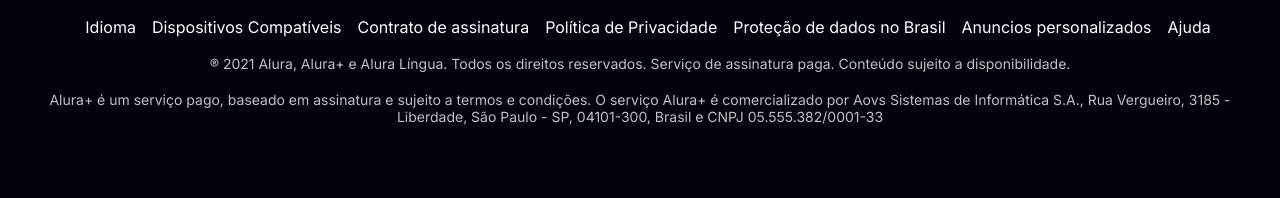
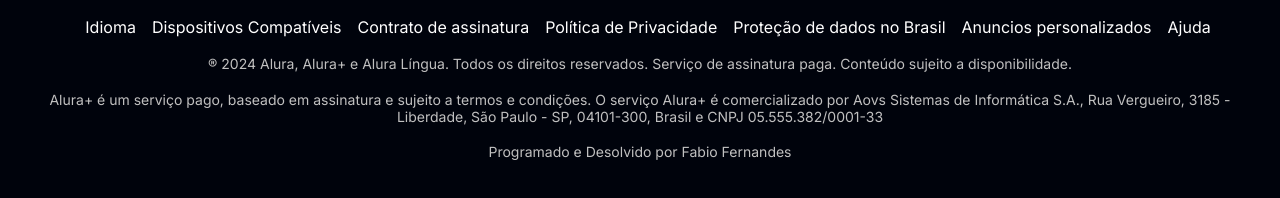
Before and after one commit to Fabiogmf/aluraplus, a plain HTML site: page index.html in a window 1280 px wide. Shown: the part 3693-3891 px from the top of the page. Drawn offline with Linux system fonts and the light colour scheme.

Commit message:
alteração de rodapé e adição de readme

```diff
--- a/index.html
+++ b/index.html
@@ -100,8 +100,9 @@
                 <a href="https://www.alura.com.br/contato" target="_blank">Ajuda</a>
             </li>
         </ul>
-        <p class="rodape__texto">® 2021 Alura, Alura+ e Alura Língua. Todos os direitos reservados. Serviço de assinatura paga. Conteúdo sujeito a disponibilidade.</p>
+        <p class="rodape__texto">® 2024 Alura, Alura+ e Alura Língua. Todos os direitos reservados. Serviço de assinatura paga. Conteúdo sujeito a disponibilidade.</p>
         <p class="rodape__texto">Alura+ é um serviço pago, baseado em assinatura e sujeito a termos e condições. O serviço Alura+ é comercializado por Aovs Sistemas de Informática S.A., Rua Vergueiro, 3185 - Liberdade, São Paulo - SP, 04101-300, Brasil e CNPJ 05.555.382/0001-33</p>
+        <p class="rodape__texto">Programado e Desolvido por Fabio Fernandes</p>
     </footer>
 </body>
 
```
Also changed, not shown: 1 other file.
